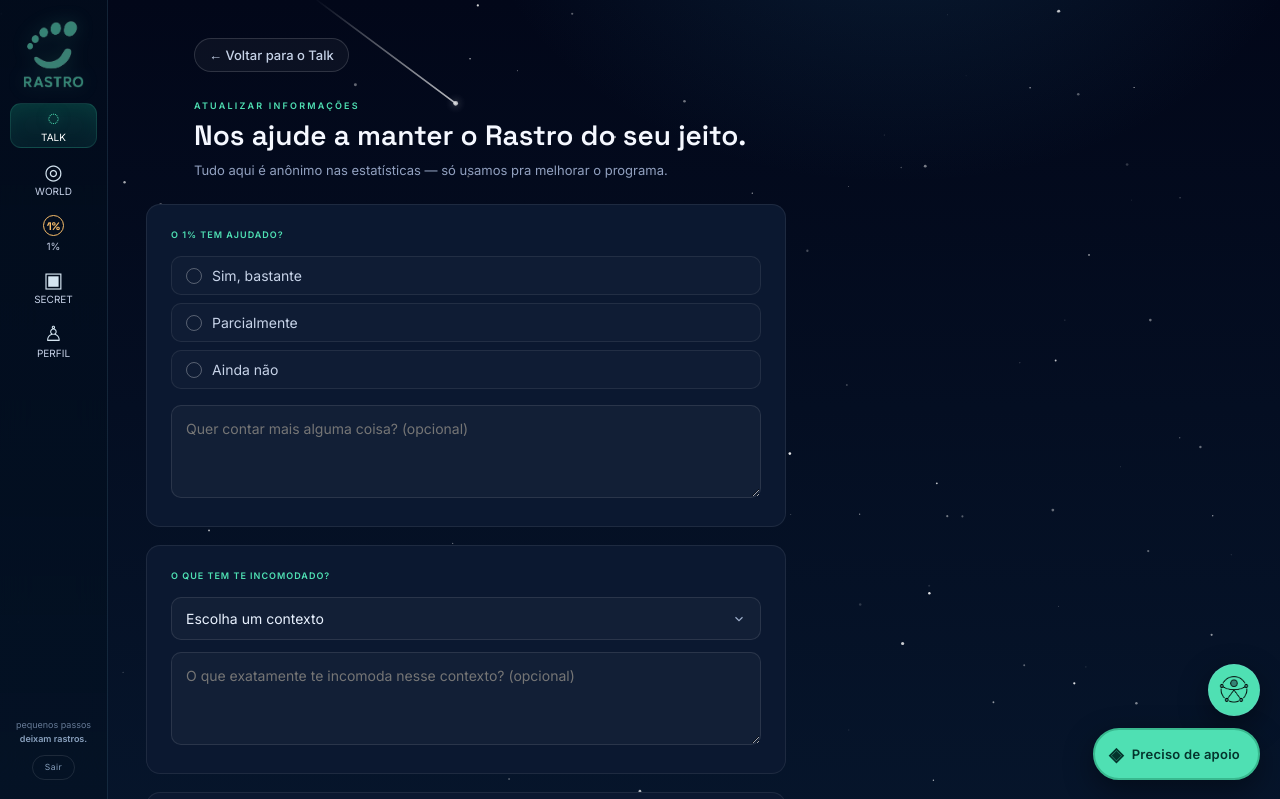
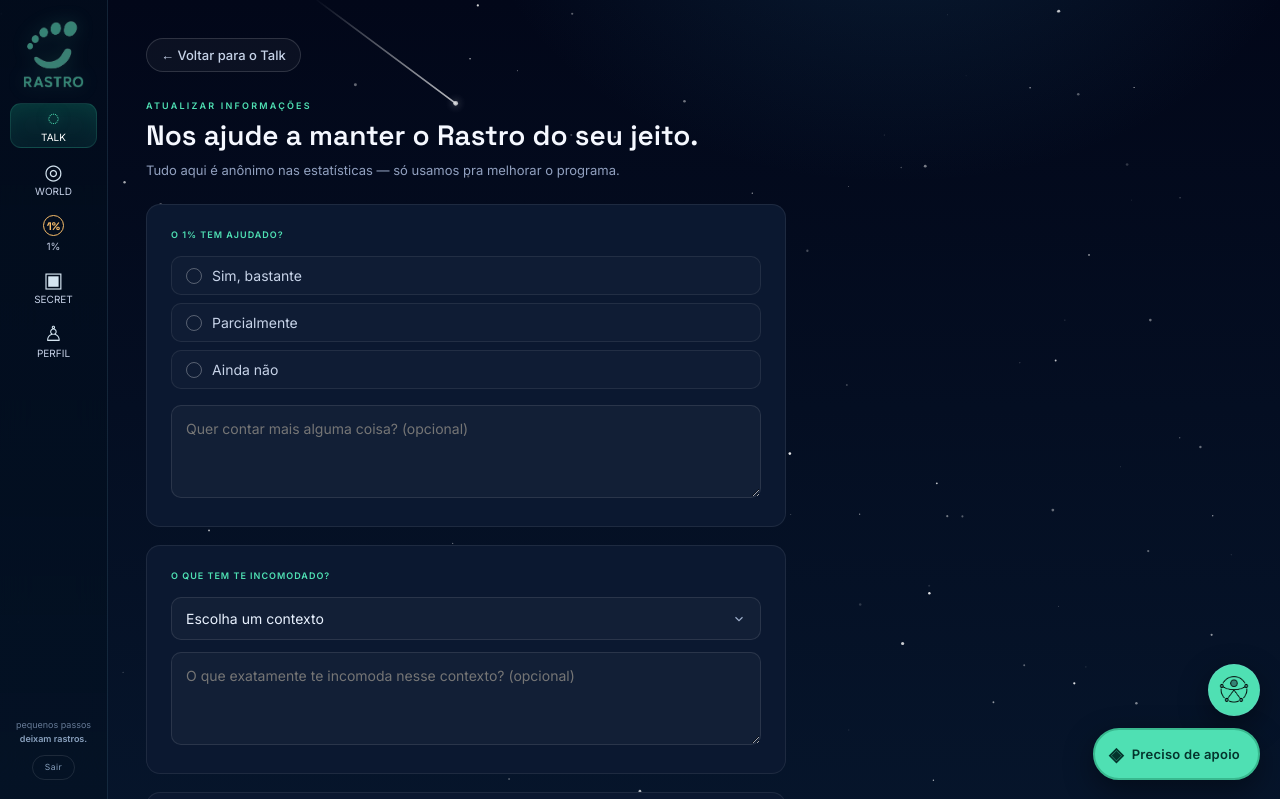
Before and after one commit to samandralves/RASTRO, a Flask app: page /atualizar-informacoes in a window 1280 px wide. Shown: the top 799 px of the page. Run offline with Flask 3, Linux system fonts and the light colour scheme; the visitor is signed in with stand-in values (Sample User, id 1).

Commit message:
Update atualizar_informacoes.html

```diff
--- a/templates/user/atualizar_informacoes.html
+++ b/templates/user/atualizar_informacoes.html
@@ -28,9 +28,19 @@
     outline-offset: 2px;
   }
 
-  .screen-heading { margin-bottom: 24px; }
+  /* wrapper único garantindo que o título e os cards comecem
+     exatamente na mesma margem esquerda */
+  .update-page {
+    max-width: 640px;
+    margin: 0;
+    padding: 0;
+  }
+  .update-page .screen-heading {
+    margin: 0 0 24px;
+    padding: 0;
+  }
 
-  .update-layout { display: flex; flex-direction: column; gap: 18px; max-width: 640px; }
+  .update-layout { display: flex; flex-direction: column; gap: 18px; }
 
   .update-card {
     background: #0b1830;
@@ -144,6 +154,8 @@
 
 {% block content %}
 <section class="screen talk-screen">
+  <div class="update-page">
+
     <div class="screen-heading">
       <a href="{{ url_for('main.talk') }}" class="back-link">← Voltar para o Talk</a>
       <p class="eyebrow">ATUALIZAR INFORMAÇÕES</p>
@@ -183,5 +195,7 @@
       <button type="submit" class="update-submit">Enviar tudo</button>
 
     </form>
+
+  </div>
 </section>
 {% endblock %}
```
Lines whose indentation alone changed are shown as unchanged.
